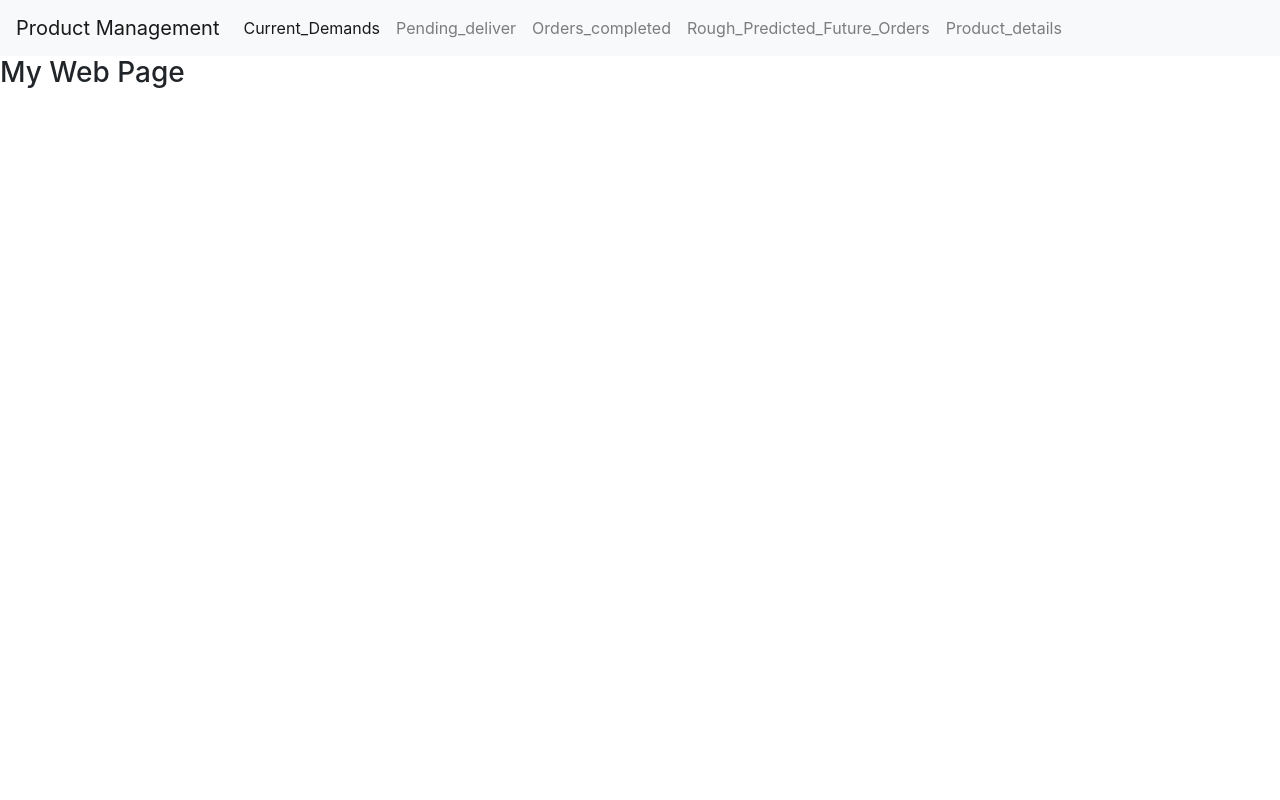
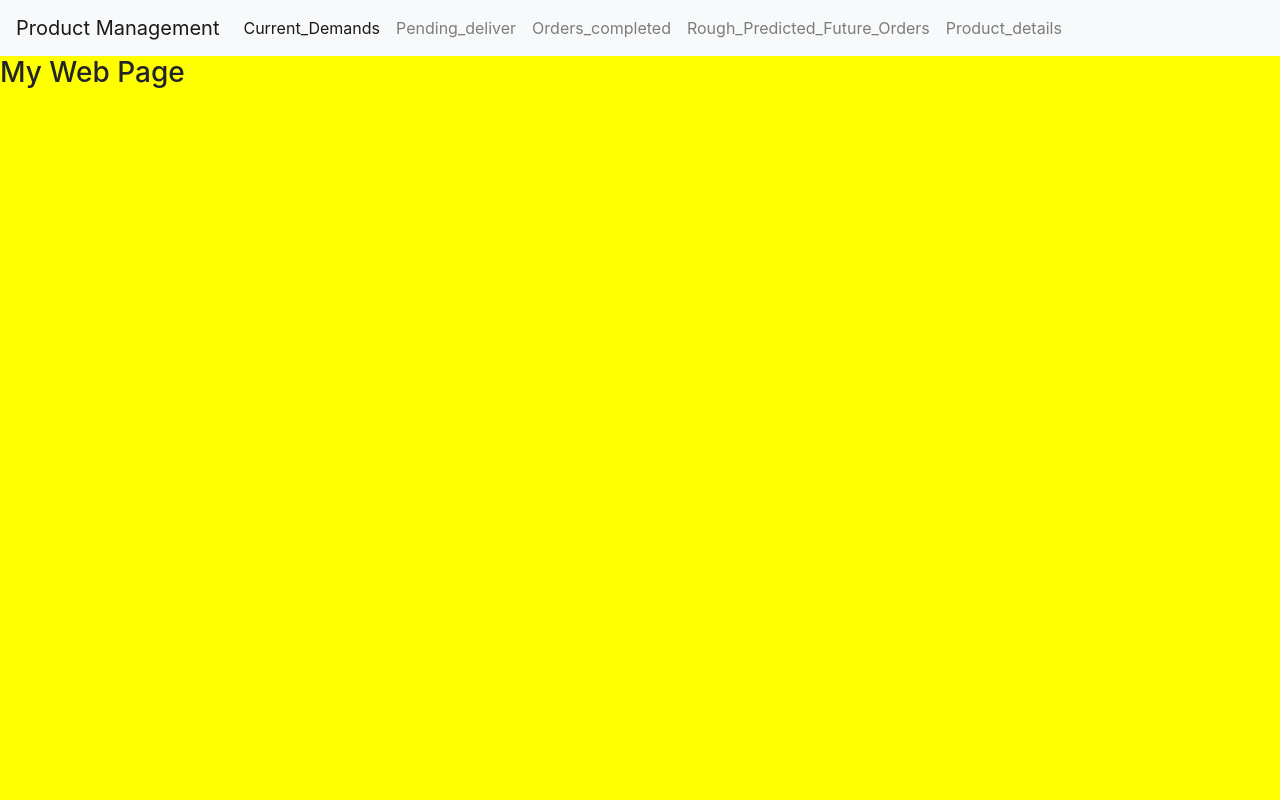
Before and after one commit to bhupinbaral0/CMS, a Django app: page /staff/predict_orders/ in a window 1280 px wide. Run offline with Django 3.2, Linux system fonts and the light colour scheme; some libraries are stand-ins or nearby versions.

Commit message:
Update predict_orders.html

```diff
--- a/canteen/templates/predict_orders.html
+++ b/canteen/templates/predict_orders.html
@@ -5,6 +5,13 @@
 
 <!DOCTYPE html>
 <html lang="en-US">
+      <head>
+            <style>
+                  body{
+                  background-color: yellow;
+            }
+            </style>
+      </head>
 <body>
 
 <h3>My Web Page</h3>
```
